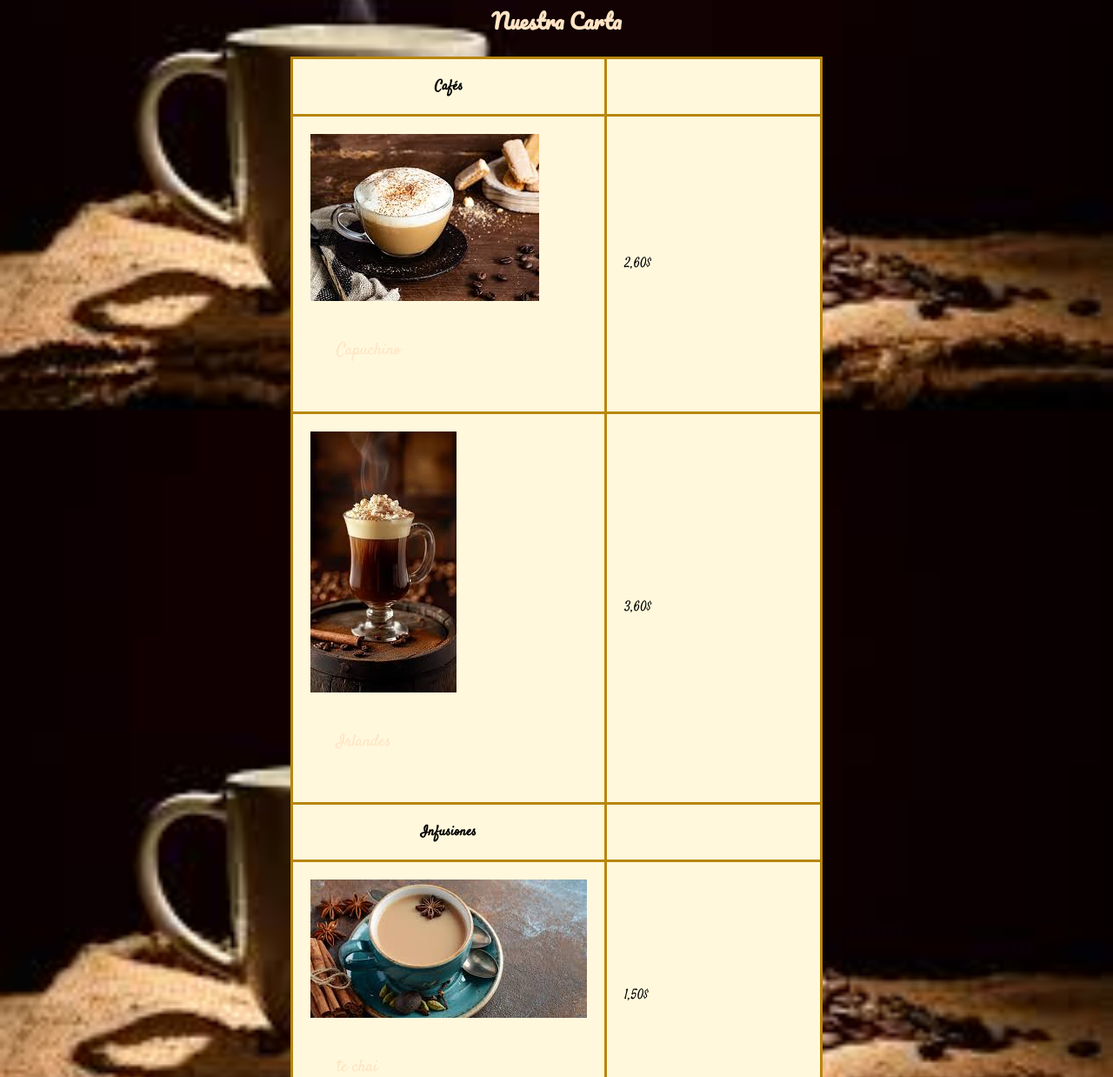
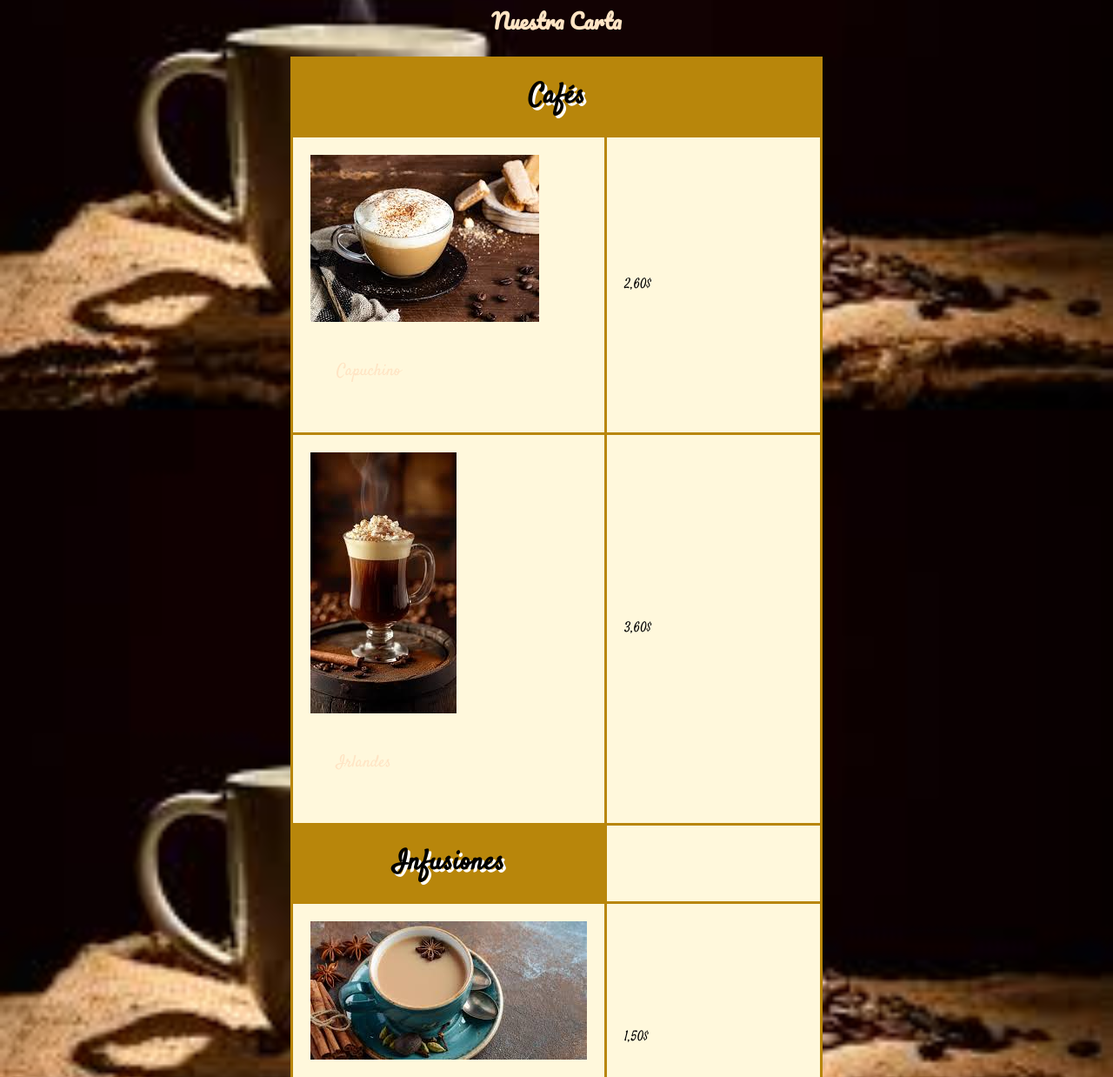
Before and after one commit to diegithub06/CafeParis, a plain HTML site: page carta.html in a window 1280 px wide. Shown: the part 381-1619 px from the top of the page at 87% size. Drawn offline with Linux system fonts and the light colour scheme.

Commit message:
index.html

```diff
--- a/carta.html
+++ b/carta.html
@@ -11,11 +11,7 @@
     h2 {
         text-align: center;
     }
-    #primeraYcuarta {
-        background-color: darkgoldenrod;
-        font-size: 2em;
-        text-shadow: 3px 3px white;
-    }
+
     #fotocarta {
         height: 200px;
         width: 200px;
@@ -34,7 +30,11 @@
         size: 1.5em;
         align-content: center;
         margin: auto;
-
+    }
+    #primeraYcuarta {
+        background-color: darkgoldenrod;
+        font-size: 2em;
+        text-shadow: 3px 3px white;
     }
 </style>
 <body>
@@ -47,8 +47,8 @@
     </ul>
     <h2>Nuestra Carta</h2>
     <table>
-        <tr id="#primeraYcuarta">
-            <th id="#primeraYcuarta">Cafés</th>
+        <tr id="primeraYcuarta">
+            <th colspan="2">Cafés</th>
         </tr>
         <tr>
             <td>
@@ -64,8 +64,8 @@
             </td>
             <td>3,60$</td>
         </tr>
-        <tr id="#primeraYcuarta">
-            <th id="#primeraYcuarta">Infusiones</th>
+        <tr id="primeraYcuarta">
+            <th>Infusiones</th>
         </tr>
         <tr>
             <td>
```
Also changed, not shown: contacto.html (+2 -1 lines).
